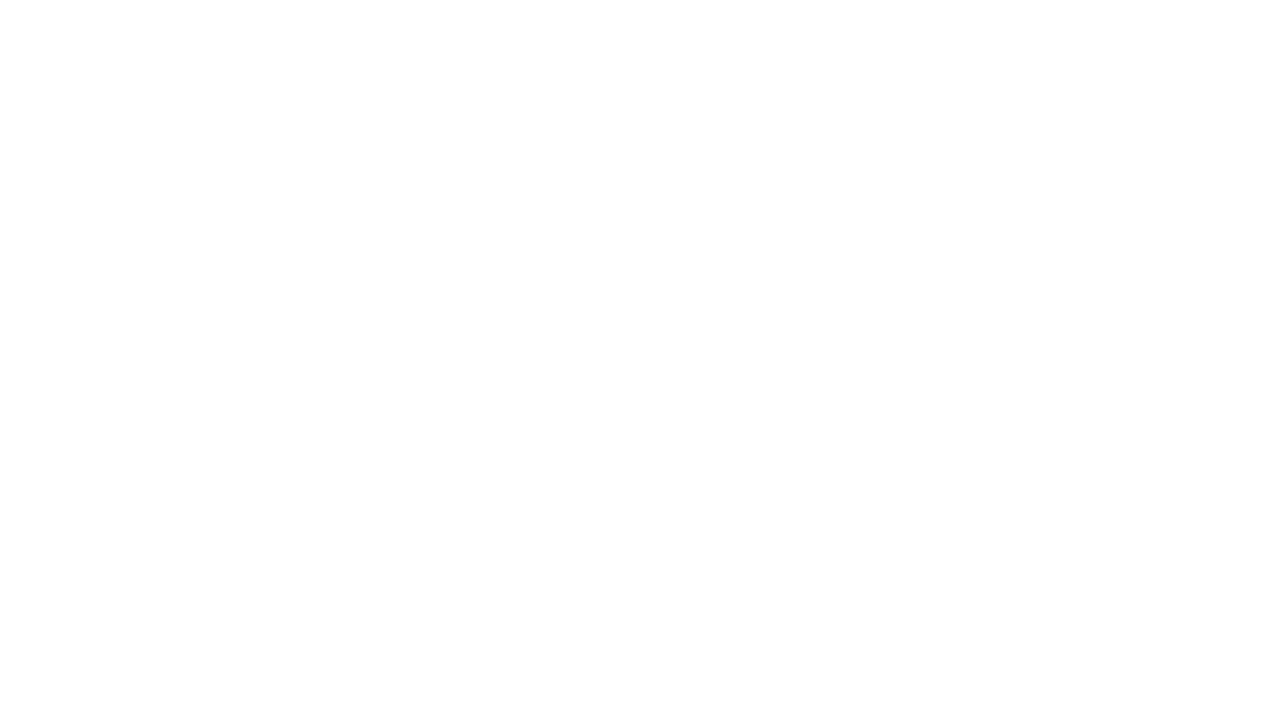
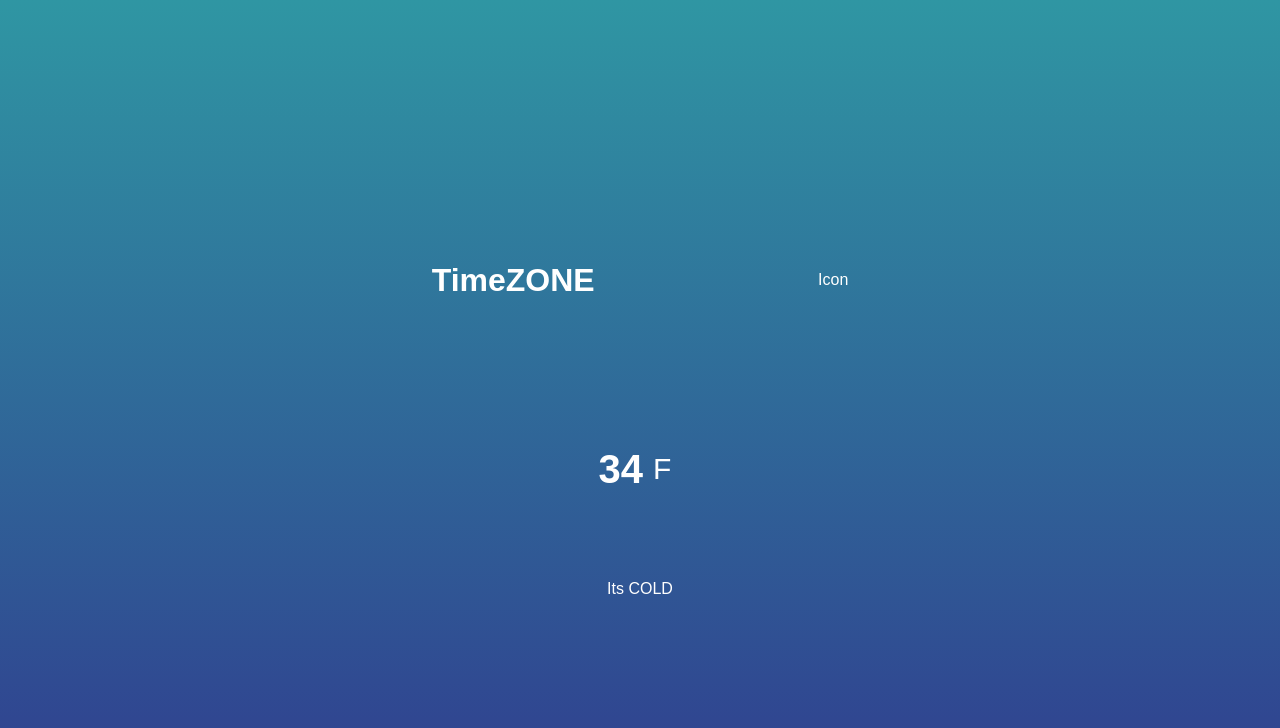
Before and after one commit to Ron1722/weather, a plain HTML site: page weather/index.html in a window 1280 px wide. Drawn offline with Linux system fonts and the light colour scheme.

Commit message:
html CSS

```diff
--- a/weather/index.html
+++ b/weather/index.html
@@ -8,6 +8,19 @@
  </head>
  <body>
 
+<div class="location">
+    <h1 class="location-timezone"> TimeZONE</h1>
+    <p>Icon</p>
+</div>
+
+<div class="temperature">
+    <div class="degree-section">
+        <h2 class="temperature-degree">34</h2>
+        <span>F</span>
+    </div>
+    <div class="temperature-description"> Its COLD</div>
+</div>
+
     <script src="app.js"></script>
  </body>
 </html>
--- a/weather/style.css
+++ b/weather/style.css
@@ -0,0 +1,43 @@
+*{
+    margin: 0;
+    padding: 0;
+    box-sizing: border-box;
+}
+
+body{
+    height: 100vh;
+    display: flex;
+    justify-content: center;
+    flex-direction: column;
+    align-items: center;
+    background: linear-gradient(rgb(47,150,163), rgb(48,62,143));
+    font-family: sans-serif;
+    color: white;
+}
+
+.location,
+.temperature{
+    height:30vh;
+    width: 50%;
+    display: flex;
+    justify-content: space-around;
+    align-items: center;
+}
+
+.temperature{
+    flex-direction: column;
+}
+
+.degree-section{
+    display: flex;
+    align-items: center;
+    cursor: pointer;
+}
+.degree-section span {
+    margin: 10px;
+    font-size: 30px;
+}
+
+.degree-section h2{
+    font-size: 40px;
+}
```
